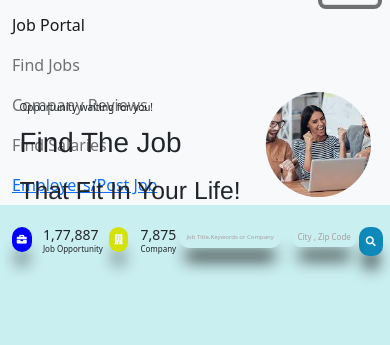
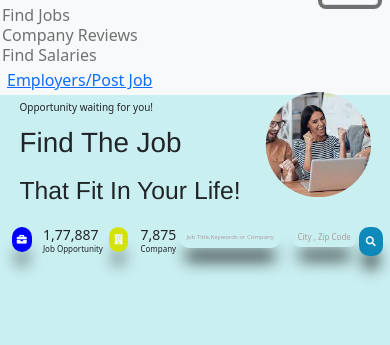
Before and after one commit to Rcpatil126/BusinessWebsite, a plain HTML site: page index.html in a window 390 px wide. Both pictures are taken after a click on the button 350 px from the left and 28 px from the top of the page. Shown: the part 43-388 px from the top of the page. Drawn offline with nearby package versions, Linux system fonts and the light colour scheme; files whose address does not match are found by name.

Commit message:
first commit

```diff
--- a/index.html
+++ b/index.html
@@ -26,9 +26,6 @@
     </button>
             <div class="collapse navbar-collapse" id="navbarSupportedContent">
                 <ul class="navbar-nav me-auto mb-2 mb-lg-0">
-                    <li class="nav-item">
-                        <a class="nav-link active" aria-current="page" href="#">Job <span>Portal</span></a>
-                    </li>
                     <li class="nav-item">
                         <a class="nav-link" href="#">Find Jobs</a>
                     </li>
--- a/style.css
+++ b/style.css
@@ -727,6 +727,14 @@ ul a i {
         height: 350px;
         width: 350px;
     }
+    .nav-item {
+        z-index: 999;
+        padding: -15px;
+        margin: -10px;
+    }
+    .d-flex {
+        margin: -5px;
+    }
     .about .about-content .column {
         width: 100%;
     }
```
